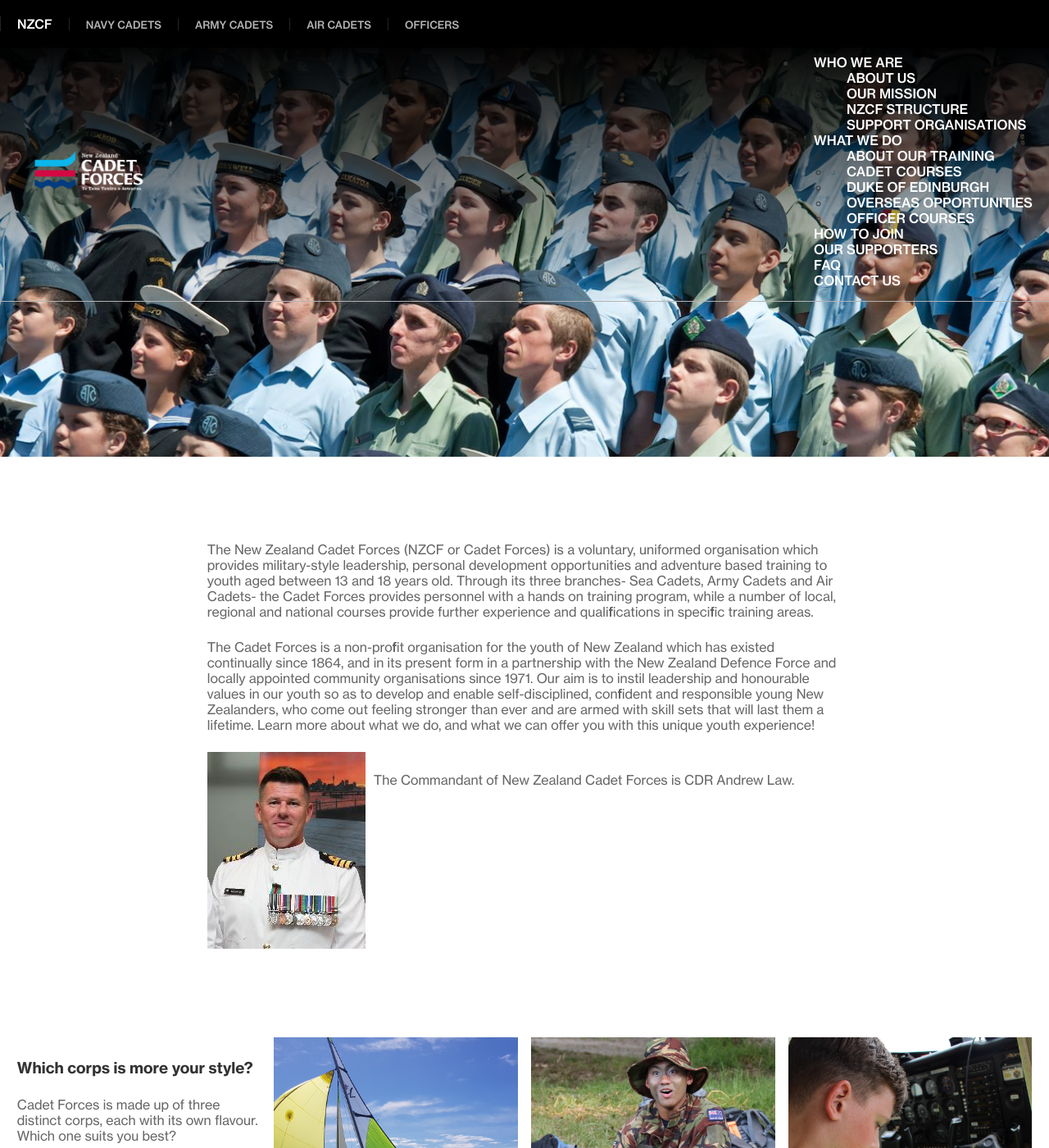
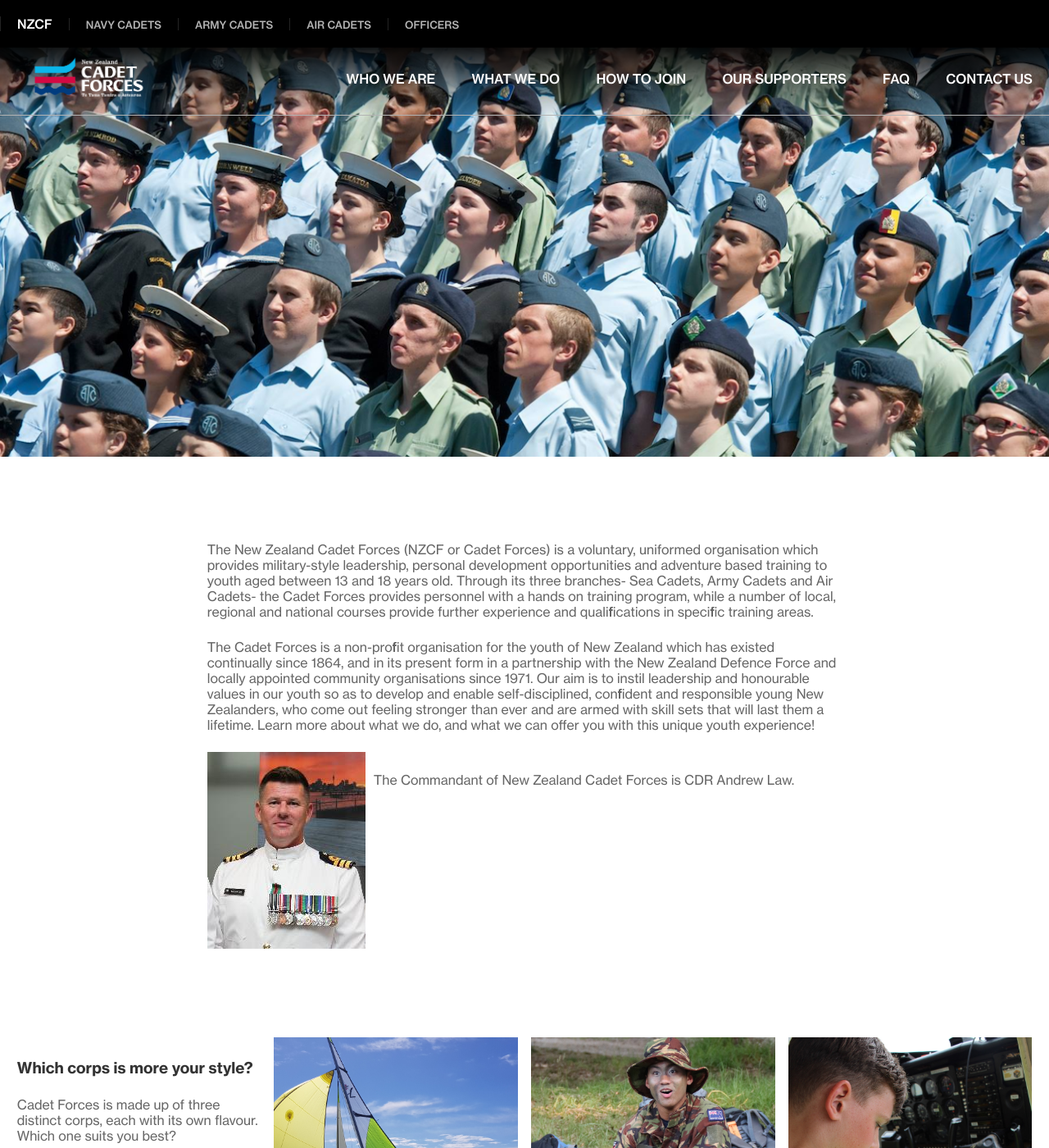
Before and after one commit to New-Zealand-Cadet-Forces/op-refresh, a Jekyll site: the page built from index.md, in a window 1280 px wide and 1400 px high. Shown: the whole window at 82% size. Built offline with Jekyll 4.4.1, drawn with Linux system fonts in a browser that asks for light colours; a script that is not in the unit is left out.

Commit message:
Add dropdowns

```diff
--- a/_includes/main-nav.html
+++ b/_includes/main-nav.html
@@ -1,16 +1,16 @@
 <nav class="main-nav">
     <div id="branding"><a href="/index.html"><img id="main-logo" src="/img/main-logo-white.png" alt="NZCF logo"></a></div>
     <ul>
-        <li><a href="/index.html">Who we are</a>
-            <ul>
+        <li class="dropdown"><a href="/index.html">Who we are</a>
+            <ul class="dropdown-content">
                 <li><a href="/about.html">About Us</a></li>
                 <li><a href="">Our Mission</a></li>
                 <li><a href="">NZCF Structure</a></li>
                 <li><a href="">Support Organisations</a></li>
             </ul>
         </li>
-        <li><a href="">What we do</a>
-            <ul>
+        <li class="dropdown"><a href="">What we do</a>
+            <ul class="dropdown-content">
                 <li><a href="">About Our Training</a></li>
                 <li><a href="">Cadet Courses</a></li>
                 <li><a href="">Duke of Edinburgh</a></li>
--- a/css/styles.scss
+++ b/css/styles.scss
@@ -52,7 +52,43 @@
     background-image: -webkit-gradient(linear,left bottom,left top,color-stop(0,rgba(255,255,255,0)),to(#000));
     background-image: linear-gradient(to top,rgba(255,255,255,0) 0,#000 100%);
     justify-content: flex-end;
+    ul {
+        list-style-type: none;
+    }
+    li {
+        display: inline;
+    }
 }
+
+/* DROPDOWN STUFF */
+
+li.dropdown {
+    display: inline-block;
+  }
+
+  .dropdown-content {
+    display: none;
+    position: absolute;
+    background-color: #f9f9f9;
+    min-width: 160px;
+    box-shadow: 0px 8px 16px 0px rgba(0,0,0,0.2);
+    z-index: 1;
+    padding-left: 0;
+  }
+
+  .dropdown-content a {
+    color: black;
+    padding: 12px 16px;
+    text-decoration: none;
+    display: block;
+    text-align: left;
+  }
+
+  .dropdown-content a:hover {background-color: #f1f1f1;}
+
+  .dropdown:hover .dropdown-content {
+    display: block;
+  }
 
 .corps-nav {
     font-size: 0.8em;
```
